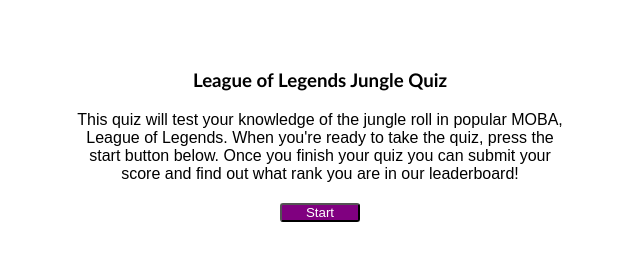
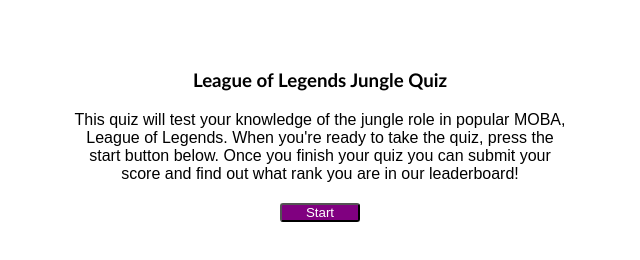
Before and after one commit to agtTwilight/code-quiz, a plain HTML site: page index.html in a window 1280 px wide. Shown: the full height of the page, 325-965 px from the left. Drawn offline with Linux system fonts and the light colour scheme.

Commit message:
changed roll to role

```diff
--- a/index.html
+++ b/index.html
@@ -16,7 +16,7 @@
                 <section class="container">
                         <section id="start" class = "box">
                                 <h1>League of Legends Jungle Quiz</h1>
-                                <p>This quiz will test your knowledge of the jungle roll in popular MOBA, League of Legends. When you're ready to take the quiz, press the start button below. Once you finish your quiz you can submit your score and find out what rank you are in our leaderboard!</p>
+                                <p>This quiz will test your knowledge of the jungle role in popular MOBA, League of Legends. When you're ready to take the quiz, press the start button below. Once you finish your quiz you can submit your score and find out what rank you are in our leaderboard!</p>
                                 <button class="quizBtn">Start</button>
                         </section>
                         <!-- TODO make one question box that updates the li's each iterations...it'll take some time! -->
```
